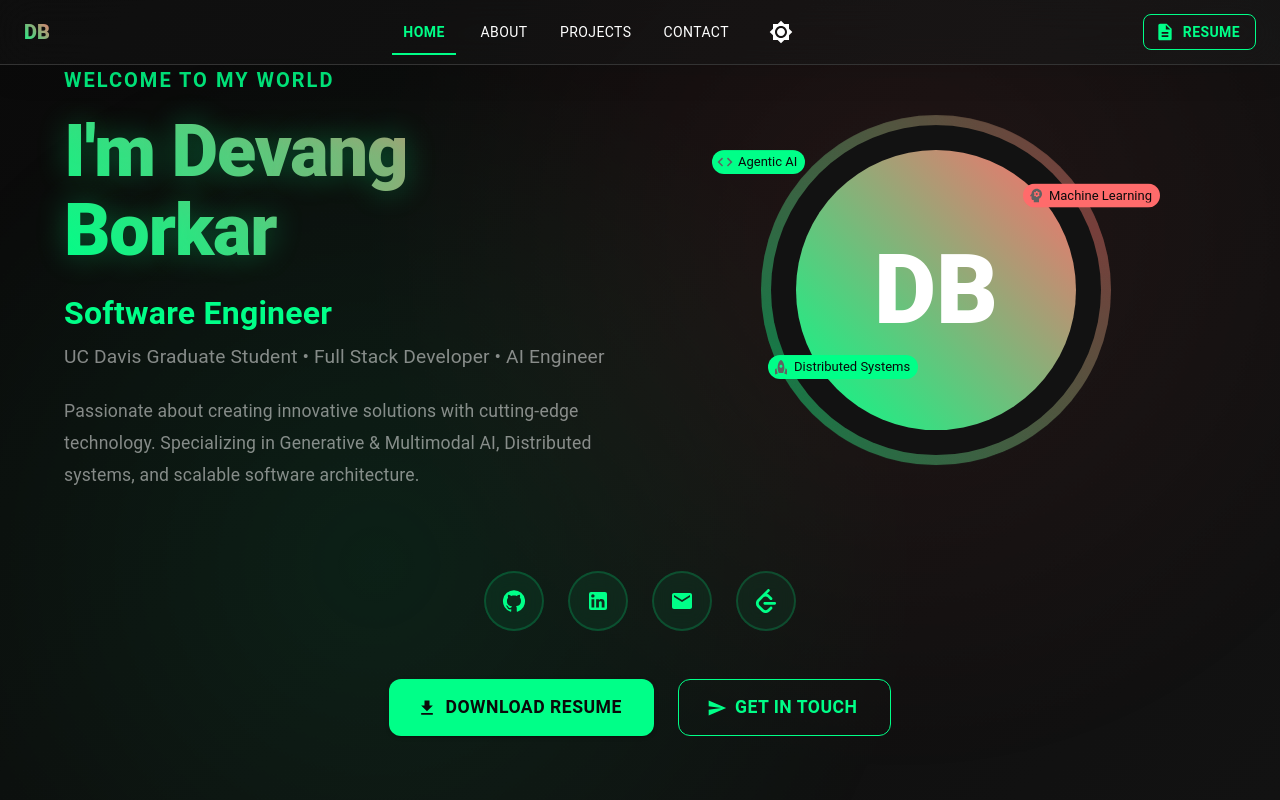
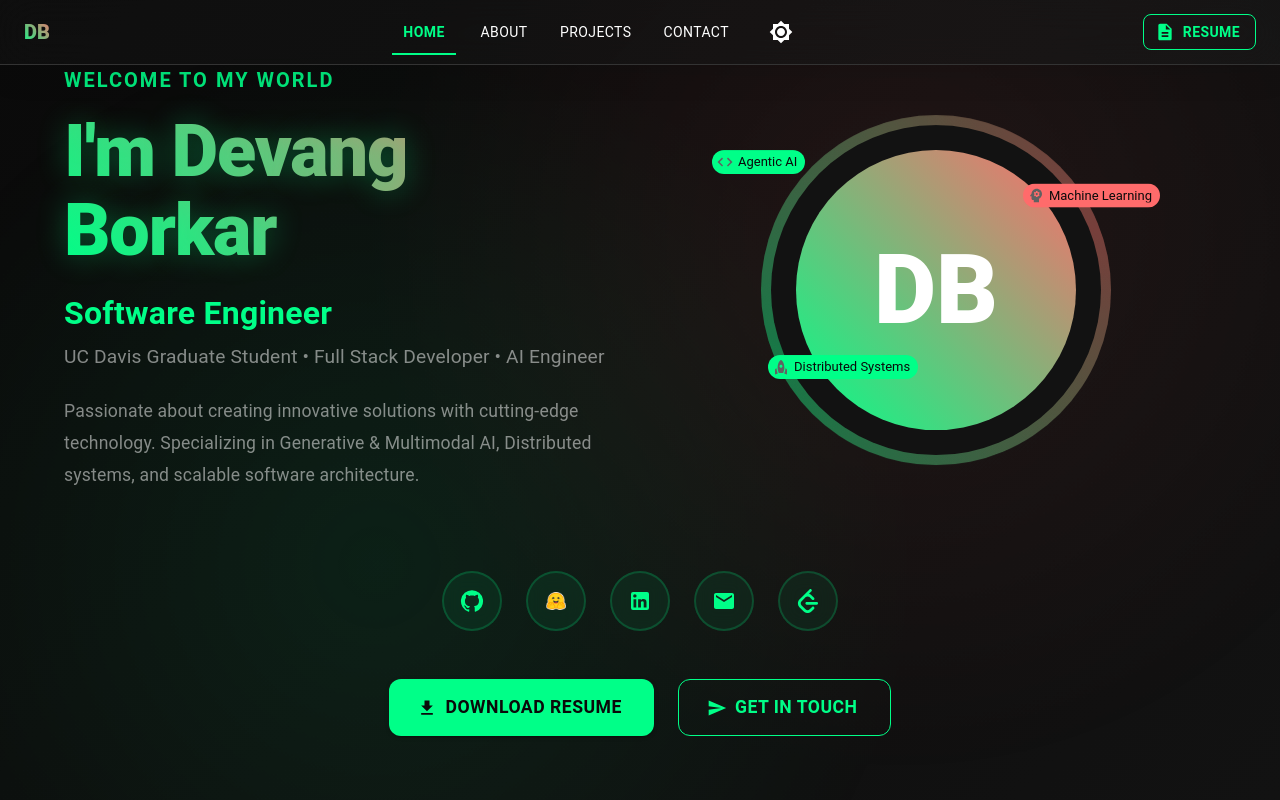
Before and after one commit to devangb3/dev-portfolio, a React (Create React App) app: page / in a window 1280 px wide. Shown: the top 800 px of the page. Built offline with nearby package versions, Linux system fonts and the light colour scheme.

Commit message:
Added hugging face socials

```diff
--- a/src/constants.js
+++ b/src/constants.js
@@ -372,6 +372,12 @@ export const socialLinks = [
     primary: true
   },
   {
+    icon: <img src="/hf-logo.png" alt="Hugging Face" width="24" height="24" />,
+    label: 'Hugging Face',
+    href: 'https://huggingface.co/devangb4',
+    primary: false
+  },
+  {
     icon: <LinkedIn />,
     label: 'LinkedIn',
     href: 'https://linkedin.com/in/devang-borkar-710b49201',
@@ -387,6 +393,7 @@ export const socialLinks = [
 
 export const heroSocialLinks = [
   { icon: <GitHub />, url: 'https://github.com/devangb3', label: 'GitHub' },
+  { icon: <img src="/hf-logo.png" alt="Hugging Face" width="24" height="24" />, url: 'https://huggingface.co/devangb4', label: 'Hugging Face' },
   { icon: <LinkedIn />, url: 'https://linkedin.com/in/devang-borkar-710b49201', label: 'LinkedIn' },
   { icon: <Email />, url: 'mailto:devangborkar3@gmail.com', label: 'Email' },
   { icon: <LeetCodeIcon />, url: 'https://leetcode.com/u/devangborkar3/', label: 'LeetCode' }
```
Also changed, not shown: public/hf-logo.png (added).
